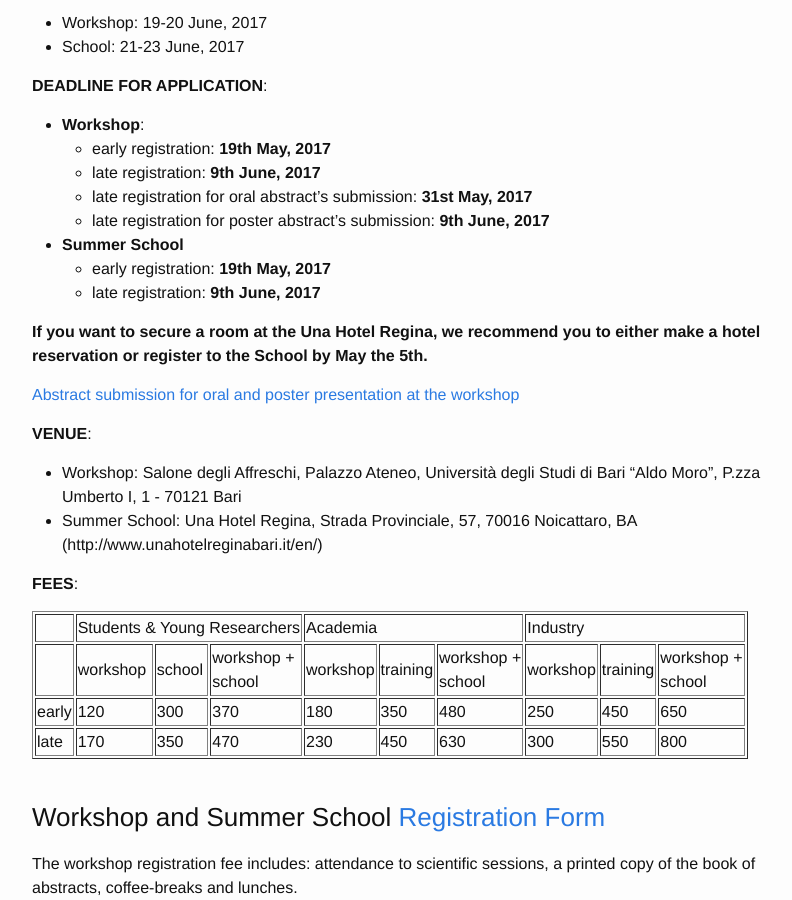
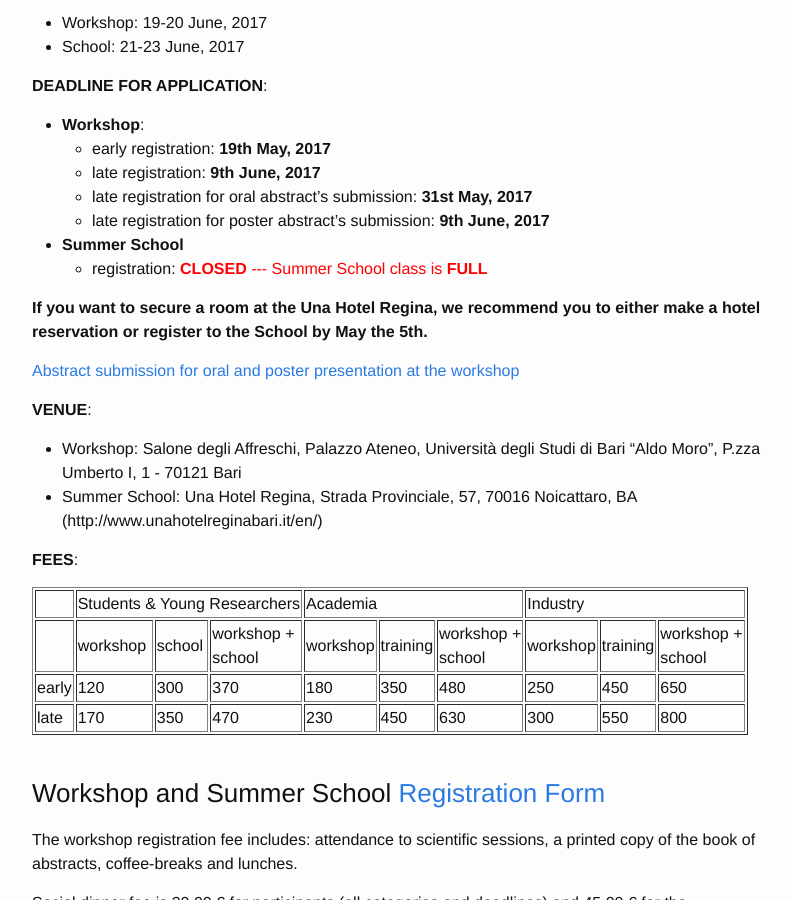
Before and after one commit to ELIXIR-IIB-training/website, a Jekyll site: the page built from _posts/2017-06-19-metagenomics-workshop-and-school-bari.md, in a window 1280 px wide and 900 px high, scrolled down 886 px. Shown: the whole window, without its empty margins (238-1030 px from the left). Built offline with Jekyll 4.4.1, drawn with Linux system fonts in a browser that asks for light colours.

Commit message:
Add School class FULL

```diff
--- a/_posts/2017-06-19-metagenomics-workshop-and-school-bari.md
+++ b/_posts/2017-06-19-metagenomics-workshop-and-school-bari.md
@@ -47,8 +47,8 @@ Full details and the pre-registration form are provided below
   - late registration for oral abstract's submission: **31st May, 2017**
   - late registration for poster abstract's submission: **9th June, 2017**
 - **Summer School**
-  - early registration: **19th May, 2017**
-  - late registration: **9th June, 2017**
+  - registration: <font color="red"><b>CLOSED</b> --- Summer School class is <b>FULL</b></font>
+
 
 **If you want to secure a room at the Una Hotel Regina, we recommend you to either make a hotel reservation or register to the School by May the 5th.**
 
```
